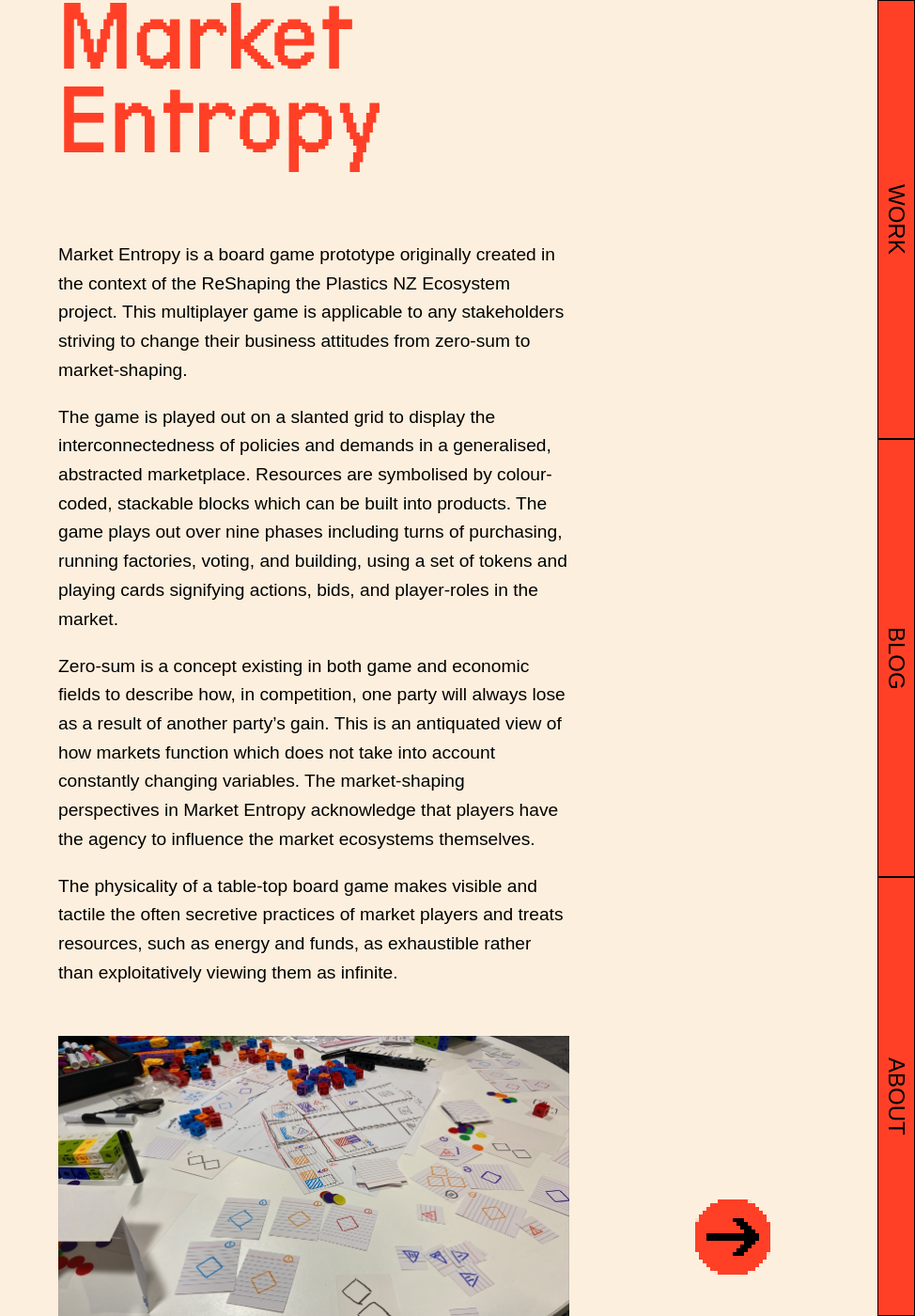
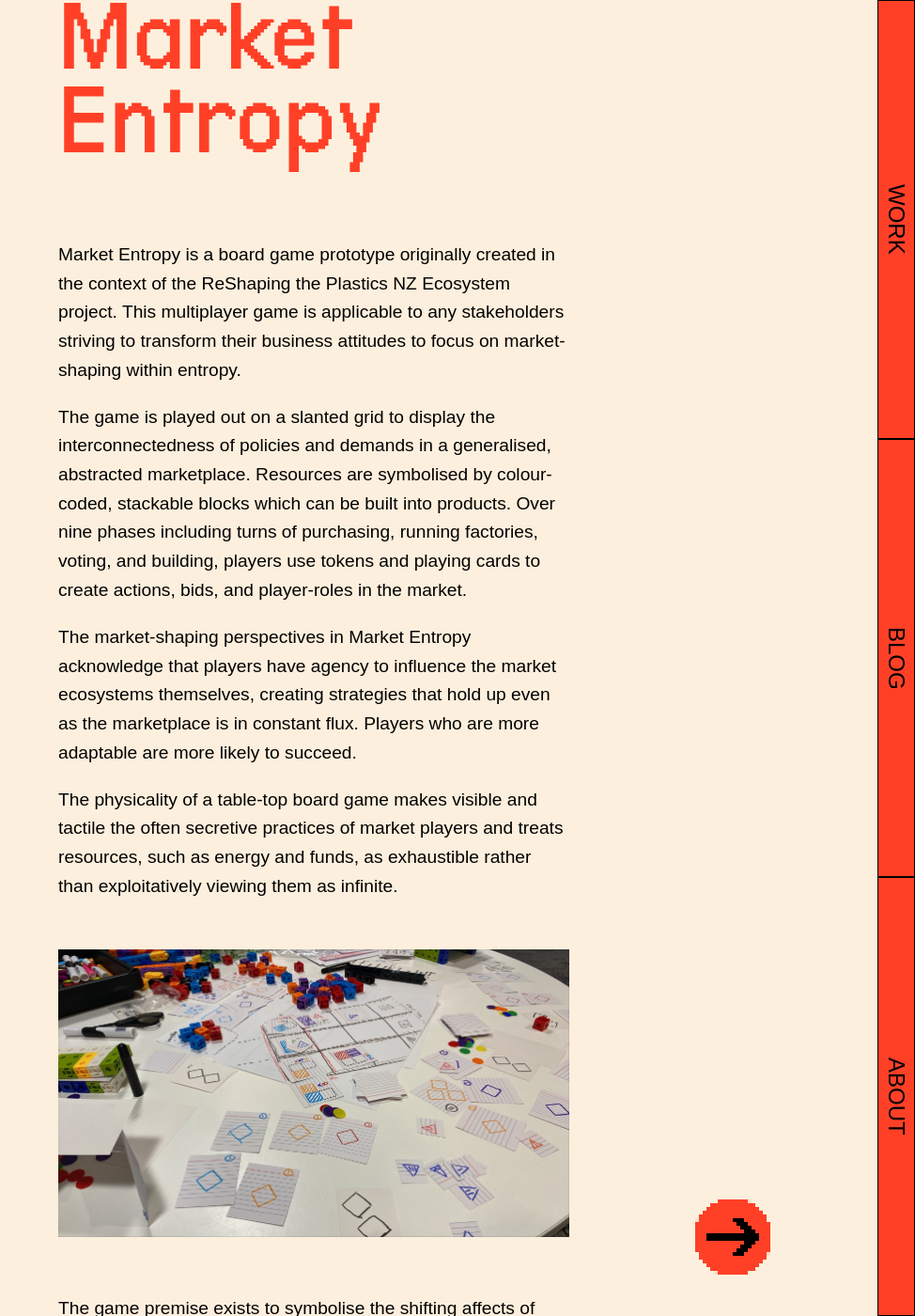
Before and after one commit to debpolson/debpolson.github.io, a Jekyll site: the page built from _posts/2025-08-07-projectMarketEntropy.md, in a window 1280 px wide and 1400 px high, scrolled down 1044 px. Shown: the whole window at 94% size, without its empty margins (306-1280 px from the left). Built offline with Jekyll 4.4.1, drawn with Linux system fonts in a browser that asks for light colours; some web fonts are replaced; some of the changed text lies outside the part shown.

Commit message:
slight text edits

```diff
--- a/_posts/2025-08-07-projectMarketEntropy.md
+++ b/_posts/2025-08-07-projectMarketEntropy.md
@@ -9,18 +9,18 @@ tag: "environmental"
 layout: post
 media:  /assets/Pictures/me1.jpg
 ---
-Market Entropy is a board game prototype originally created in the context of the ReShaping the Plastics NZ Ecosystem project. This multiplayer game is applicable to any stakeholders striving to change their business attitudes from zero-sum to market-shaping.
+Market Entropy is a board game prototype originally created in the context of the ReShaping the Plastics NZ Ecosystem project. This multiplayer game is applicable to any stakeholders striving to transform their business attitudes to focus on market-shaping within entropy.
 
-The game is played out on a slanted grid to display the interconnectedness of policies and demands in a generalised, abstracted marketplace. Resources are symbolised by colour-coded, stackable blocks which can be built into products. The game plays out over nine phases including turns of purchasing, running factories, voting, and building, using a set of tokens and playing cards signifying actions, bids, and player-roles in the market.
+The game is played out on a slanted grid to display the interconnectedness of policies and demands in a generalised, abstracted marketplace. Resources are symbolised by colour-coded, stackable blocks which can be built into products. Over nine phases including turns of purchasing, running factories, voting, and building, players use tokens and playing cards to create actions, bids, and player-roles in the market.
 
-Zero-sum is a concept existing in both game and economic fields to describe how, in competition, one party will always lose as a result of another party's gain. This is an antiquated view of how markets function which does not take into account constantly changing variables. The market-shaping perspectives in Market Entropy acknowledge that players have the agency to influence the market ecosystems themselves.
+The market-shaping perspectives in Market Entropy acknowledge that players have agency to influence the market ecosystems themselves, creating strategies that hold up even as the marketplace is in constant flux. Players who are more adaptable are more likely to succeed.
 
 The physicality of a table-top board game makes visible and tactile the often secretive practices of market players and treats resources, such as energy and funds, as exhaustible rather than exploitatively viewing them as infinite.
 
 ![Sub Image](/assets/Pictures/me2.jpg)
 
-The game premise exists to symbolise the shifting affects of demands, policies, and available resources and how players can actively participate in shaping them. Gameplay captures the entropy of market systems and communicates that while players can prepare for flux they cannot predict *everything*.
+The game premise exists to symbolise the shifting affects of demands, policies, and available resources and how players can actively participate in shaping them. Gameplay captures the entropy of market systems and communicates that while players can prepare for flux they cannot predict *everything*.
 
-Playtesting this prototype has provided the space to gain feedback and collaborative creatively with our business partners, mapping out dynamics and finding communal win-states and bridging our understandings through ditching the zero-sum game thinking that permeates both tabletops and economies.
+Playtesting will provide the space to gain feedback and collaborate creatively with our business partners, mapping out dynamics and finding communal win-states, and bridging our understandings.
 
-Should the win-states truly be based on capital? Or could it be sustainability? The power to influence the market? During play these decisions can be made through safe, virtual interventions, to inform how we work together in the real-world.
+Should the win-states truly be based on capital? Or could it be sustainability? The power to influence the market? During play, these decisions can be made through safe, virtual interventions to inform how we work together in the real-world.
```
Also changed, not shown: _posts/2025-01-07-projectMDPC.md (+1 -1 lines), _posts/2025-07-15-projectmaterialmap.md (+5 -5 lines), _posts/2025-09-07-projectflowmap.md (+5 -6 lines).
